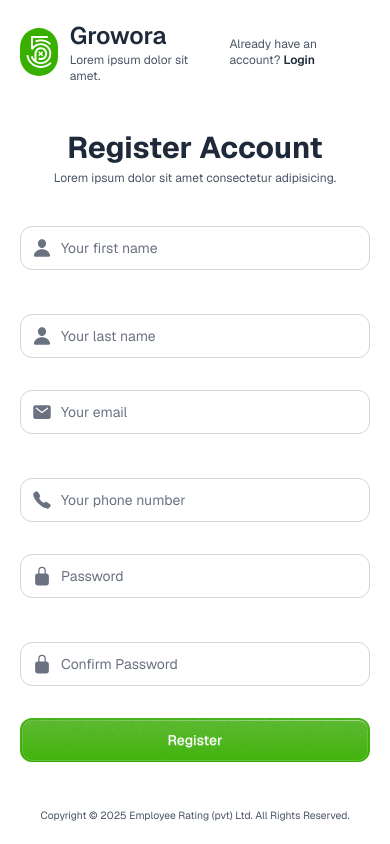
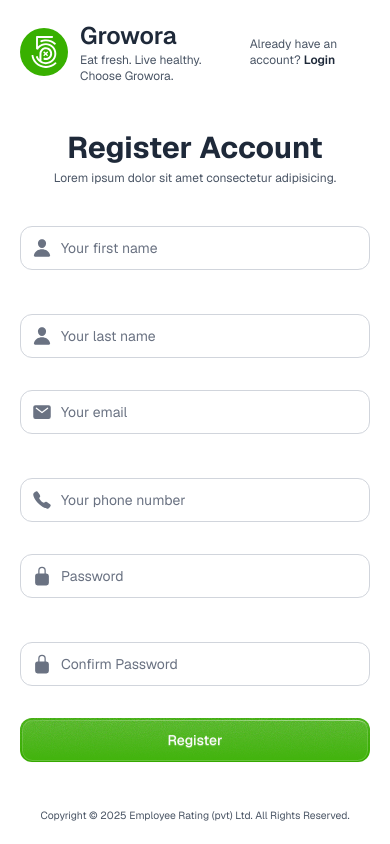
Before and after one commit to Thushana24/growora, a Next.js app: page /register in a window 390 px wide. Built offline with nearby package versions, Linux system fonts and the light colour scheme; no server answers.

Commit message:
fix(ui): keep logo circle shape on mobile and update tagline

```diff
--- a/app/(auth)/register/page.tsx
+++ b/app/(auth)/register/page.tsx
@@ -14,7 +14,7 @@ const page = () => {
           <header className="flex w-full items-center justify-between gap-10 px-5 pt-5">
             {/* logo */}
             <div className="flex items-center justify-start gap-3">
-              <div className="bg-primary flex size-12 items-center justify-center rounded-full">
+              <div className="bg-primary flex size-12 shrink-0 items-center justify-center rounded-full">
                 <Im500Px className="size-8 text-white" />
               </div>
               <div>
@@ -22,7 +22,7 @@ const page = () => {
                   Growora
                 </h1>
                 <p className="text-xs text-gray-600">
-                  Lorem ipsum dolor sit amet.
+                  Eat fresh. Live healthy. Choose Growora.
                 </p>
               </div>
             </div>
```
